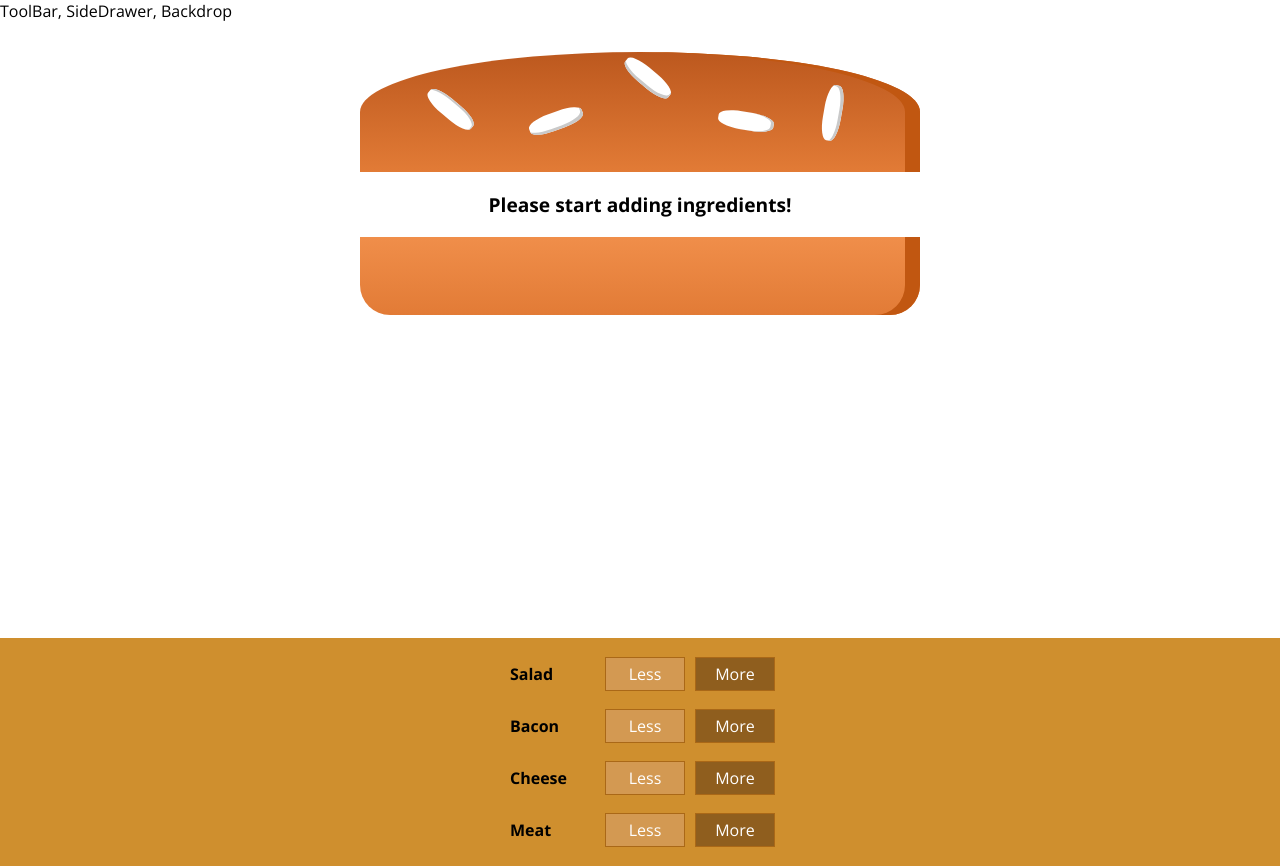
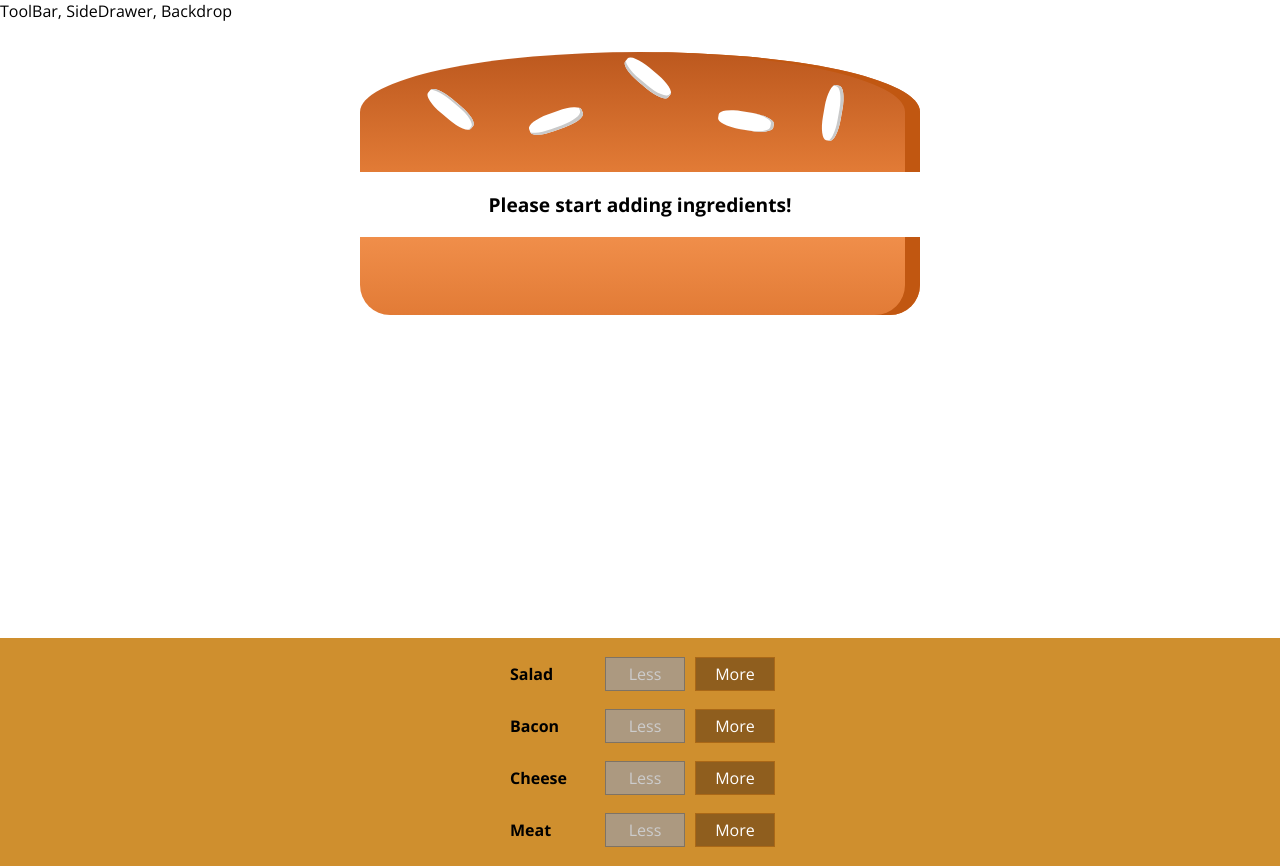
Before and after one commit to kumaraSL/burger-builder, a React app: page / in a window 1280 px wide. Built offline with nearby package versions, Linux system fonts and the light colour scheme.

Commit message:
burgerbuilder #1

```diff
--- a/src/components/Burger/BuildControls/BuildControl/BuildControl.js
+++ b/src/components/Burger/BuildControls/BuildControl/BuildControl.js
@@ -4,8 +4,13 @@
 const buildControl = (props) => (
         <div className={classes.BuildControl}>
             <div className={classes.Label}>{props.label}</div>
-            <button className={classes.Less} onClick={props.remove}>Less</button>
-            <button className={classes.More} onClick={props.added}>More</button>
+            <button
+                className={classes.Less}
+                onClick={props.remove}
+                disabled={props.disabled}>Less</button>
+            <button
+                className={classes.More}
+                onClick={props.added}>More</button>
         </div>
     );
 
--- a/src/components/Burger/BuildControls/BuildControls.js
+++ b/src/components/Burger/BuildControls/BuildControls.js
@@ -17,7 +17,8 @@
                 key={ctrl.label}
                 label={ctrl.label}
                 added={() => props.ingredientAdded(ctrl.type)}
-                remove={() => props.ingredientRemove(ctrl.type)} />
+                remove={() => props.ingredientRemove(ctrl.type)}
+                disabled={props.disabled[ctrl.type]} />
             ))}
         </div>
     );
--- a/src/containers/BurgerBuilder/BurgerBuilder.js
+++ b/src/containers/BurgerBuilder/BurgerBuilder.js
@@ -53,13 +53,19 @@
     }
 
     render() {
-
+        const disabledInfo = {
+            ...this.state.ingredients
+        };
+        for (let key in disabledInfo) {
+            disabledInfo[key] = disabledInfo[key] <= 0
+        }
         return (
             <Aux>
                 <Burger ingredients={this.state.ingredients} />
                 <BuildControls
                     ingredientAdded={this.addIngredientHandler}
-                    ingredientRemove={this.removeIngredientHandler} />
+                    ingredientRemove={this.removeIngredientHandler}
+                    disabled={disabledInfo}    />
             </Aux>
         );
     }
```
